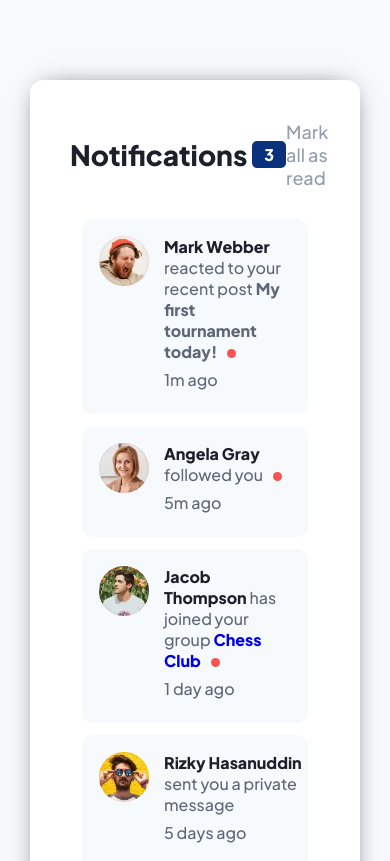
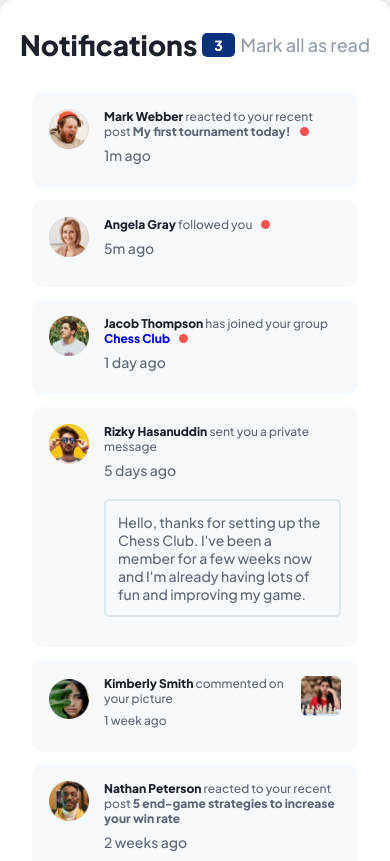
Before and after one commit to lolitt-nels/notifications_page, a plain HTML site: page index.html in a window 390 px wide. Shown: the top 861 px of the page. Drawn offline with Linux system fonts and the light colour scheme.

Commit message:
add media query

```diff
--- a/style.css
+++ b/style.css
@@ -11,7 +11,7 @@
   }
   .container{
     max-width: 860px;
-  margin: 80px auto;
+    margin: 80px auto;
   }
   .wrapper{
     background-color: #ffff;
@@ -93,7 +93,7 @@ span.dot{
     font-size: 16px;
     margin: 13px 0px;
     border-radius: 5px;
-    margin-left: 40px;
+    margin-left: 30px;
   }
   .left{
     display: flex;
@@ -118,3 +118,65 @@ span.dot{
   .time{
     padding:7px 0px;
   }
+  @media screen and (max-width: 767px) {
+    body{
+      font-size: 14px;
+    }
+    .top-bar{
+      flex-direction: row;
+    }
+    .container {
+       max-width: 100%;
+       margin:0px;
+    }
+
+    .wrapper {
+       padding: 27px 20px;
+       margin: 0px;
+    }
+
+    .single-box {
+       flex-direction: row;
+
+    }
+
+    .avatar img {
+       width: 40px;
+       margin-bottom: 10px;
+    }
+    .single-box.comment{
+      flex-direction: row;
+      font-size: 12px;
+    }
+    .message {
+       margin-left: 30px;
+       font-size: 14px;
+       margin:13px 0px;
+    }
+    a.post{
+      font-size: 12p;
+    }
+    .img-box img{
+      max-width:100%;
+
+    }
+    p.notifi{
+      font-size: 12px;
+      padding-right:5px;
+    }
+   }
+
+/* For tablets */
+/*@media screen and (min-width: 768px) and (max-width: 1023px) {
+
+}
+
+/* For large tablets and desktops */
+/*@media screen and (min-width: 1024px) {
+  .main {
+      flex-direction: row;
+  }
+  .card {
+      flex: 50%;
+  }
+}*/
```
